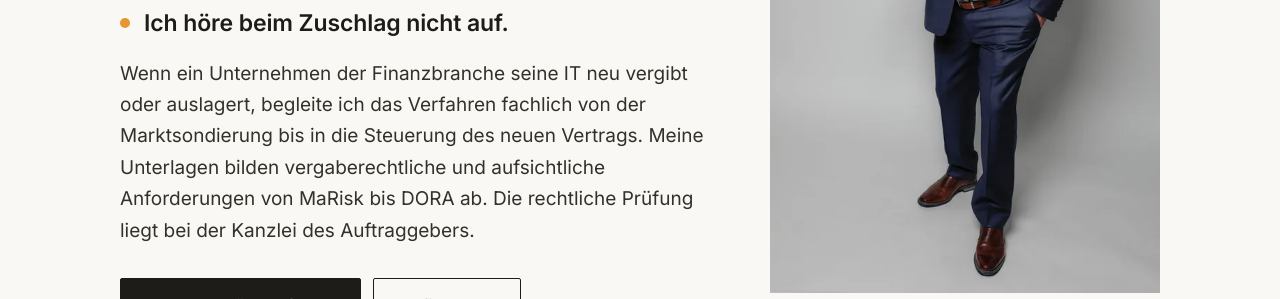
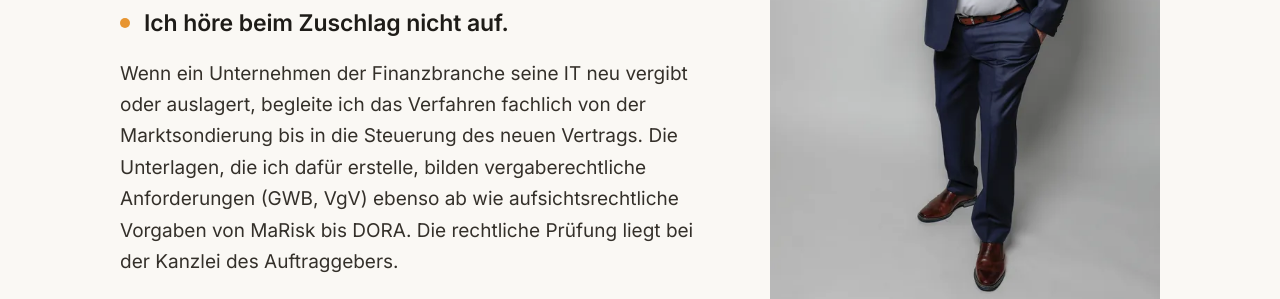
Before and after one commit to dirkbrusch/reventer-website, a plain HTML site: page index.html in a window 1280 px wide. Shown: the part 466-765 px from the top of the page. Drawn offline with Linux system fonts and the light colour scheme.

Commit message:
Hero-Absatz: Satz zu Vergabe- und Aufsichtsrecht präzisiert (Website und Profil-PDF)
Co-Authored-By: Claude Opus 5.5 <noreply@anthropic.com>

```diff
--- a/index.html
+++ b/index.html
@@ -82,7 +82,7 @@
       <div class="kicker">IT-Vergaben, Ausschreibungen und Auslagerungen <span class="o">im regulierten Finanzsektor</span></div>
       <h1 id="h1">Wo Vergaberecht auf Finanzaufsicht trifft.</h1>
       <p class="claim"><span class="dot"></span>Ich höre beim Zuschlag nicht auf.</p>
-      <p class="lead">Wenn ein Unternehmen der Finanzbranche seine IT neu vergibt oder auslagert, begleite ich das Verfahren fachlich von der Marktsondierung bis in die Steuerung des neuen Vertrags. Meine Unterlagen bilden vergaberechtliche und aufsichtliche Anforderungen von MaRisk bis DORA ab. Die rechtliche Prüfung liegt bei der Kanzlei des Auftraggebers.</p>
+      <p class="lead">Wenn ein Unternehmen der Finanzbranche seine IT neu vergibt oder auslagert, begleite ich das Verfahren fachlich von der Marktsondierung bis in die Steuerung des neuen Vertrags. Die Unterlagen, die ich dafür erstelle, bilden vergaberechtliche Anforderungen (GWB,&nbsp;VgV) ebenso ab wie aufsichtsrechtliche Vorgaben von MaRisk bis DORA. Die rechtliche Prüfung liegt bei der Kanzlei des Auftraggebers.</p>
       <div class="ctas">
         <a class="btn btn-primary" href="#kontakt"><span class="dot"></span>Erstgespräch anfragen</a>
         <a class="btn btn-ghost" href="Profil-Dirk-Brusch.pdf" download>Profil als PDF</a>
```
Also changed, not shown: 1 other file.
